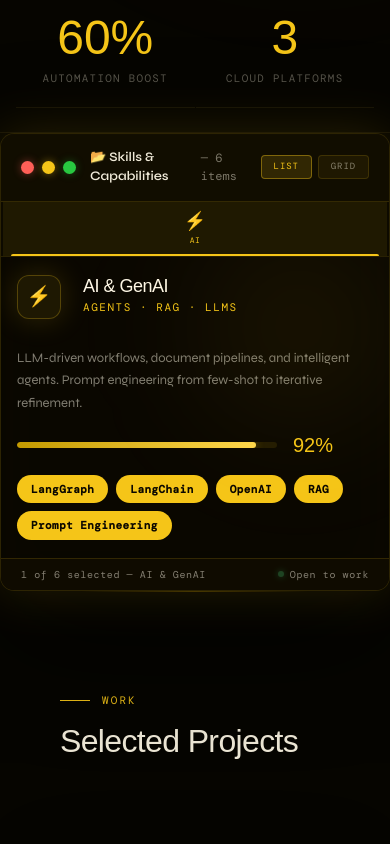
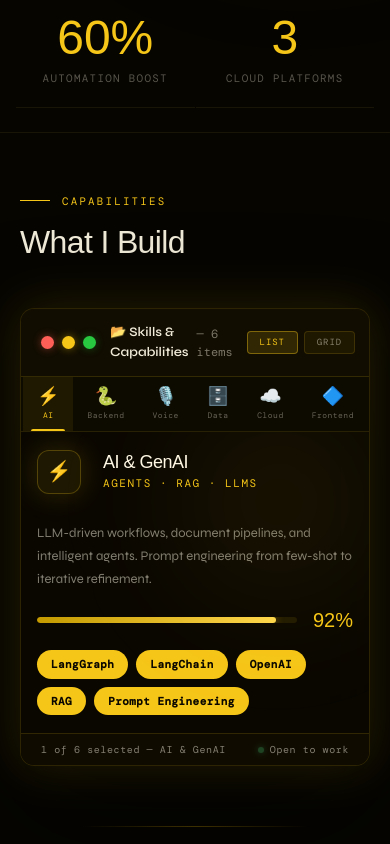
Before and after one commit to deaxparadox/portfolio, a Next.js app in the folder src/: page / in a window 390 px wide. Shown: the part 1100-1944 px from the top of the page. Built offline with nearby package versions, Linux system fonts and the light colour scheme; a web font is replaced by a local one.

Commit message:
fix: section id, mobile tab width, useEffect deps, translateY

```diff
--- a/src/app/globals.css
+++ b/src/app/globals.css
@@ -965,8 +965,6 @@
     transition: background 0.15s;
     background: none;
     border: none;
-    width: 100%;
-    text-align: left;
   }
   .sf-tab:hover { background: rgba(245, 197, 24, 0.05); }
   .sf-tab-active { background: rgba(245, 197, 24, 0.08); }
--- a/src/components/skills/SkillsFinder.tsx
+++ b/src/components/skills/SkillsFinder.tsx
@@ -45,16 +45,28 @@
         if (barRef.current) barRef.current.style.width = `${active.pct}%`
       })
     })
-  }, [activeIdx, view])
+  }, [activeIdx, view, active.pct])
 
   const bodyStyle = {
     opacity: animating ? 0 : 1,
-    transform: animating ? 'translateY(6px)' : 'none',
+    transform: animating ? 'translateY(8px)' : 'none',
     transition: 'opacity 0.15s ease, transform 0.15s ease',
   }
 
   return (
-    <div className="skills-finder">
+    <section id="skills" style={{ padding: '100px 60px' }}>
+      <div style={{ maxWidth: '960px', margin: '0 auto' }}>
+        <div className="section-label reveal">Capabilities</div>
+        <h2 className="reveal" style={{
+          fontFamily: 'var(--font-dm-serif), serif',
+          fontSize: 'clamp(2rem, 3.5vw, 3.2rem)',
+          lineHeight: 1.1,
+          letterSpacing: '-0.02em',
+          marginBottom: '48px',
+        }}>
+          What I Build
+        </h2>
+        <div className="skills-finder">
       {/* Titlebar */}
       <div className="sf-titlebar">
         <div className="sf-dots">
@@ -179,6 +191,8 @@
           <span className="sf-st-text">Open to work</span>
         </div>
       </div>
-    </div>
+        </div>
+      </div>
+    </section>
   )
 }
```
